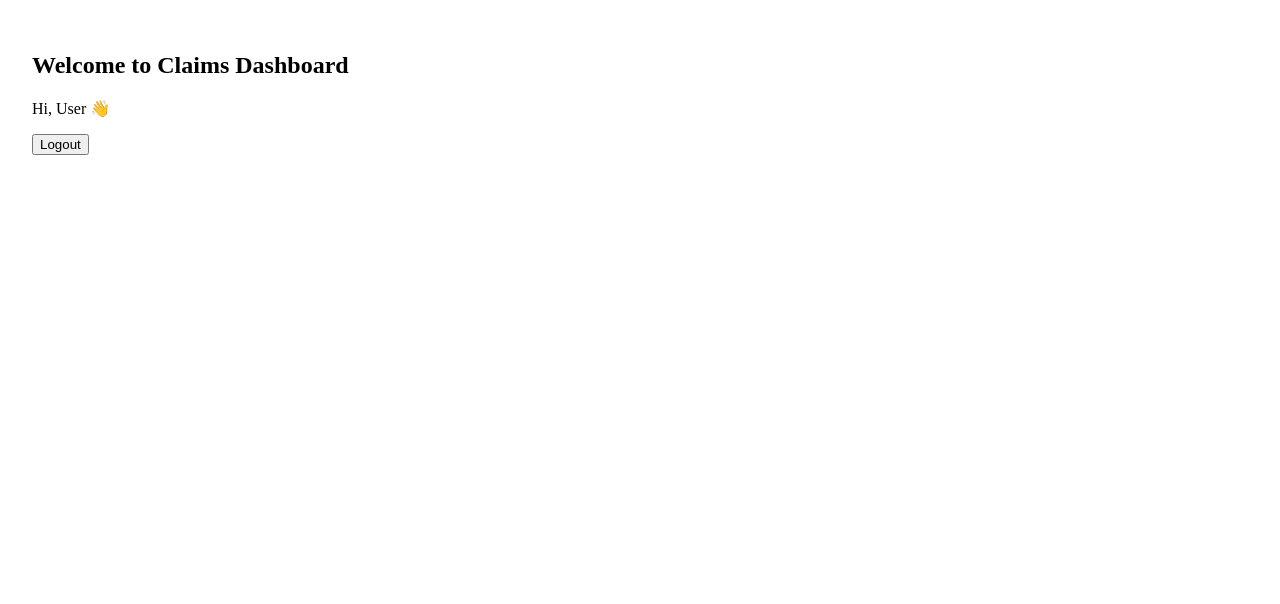
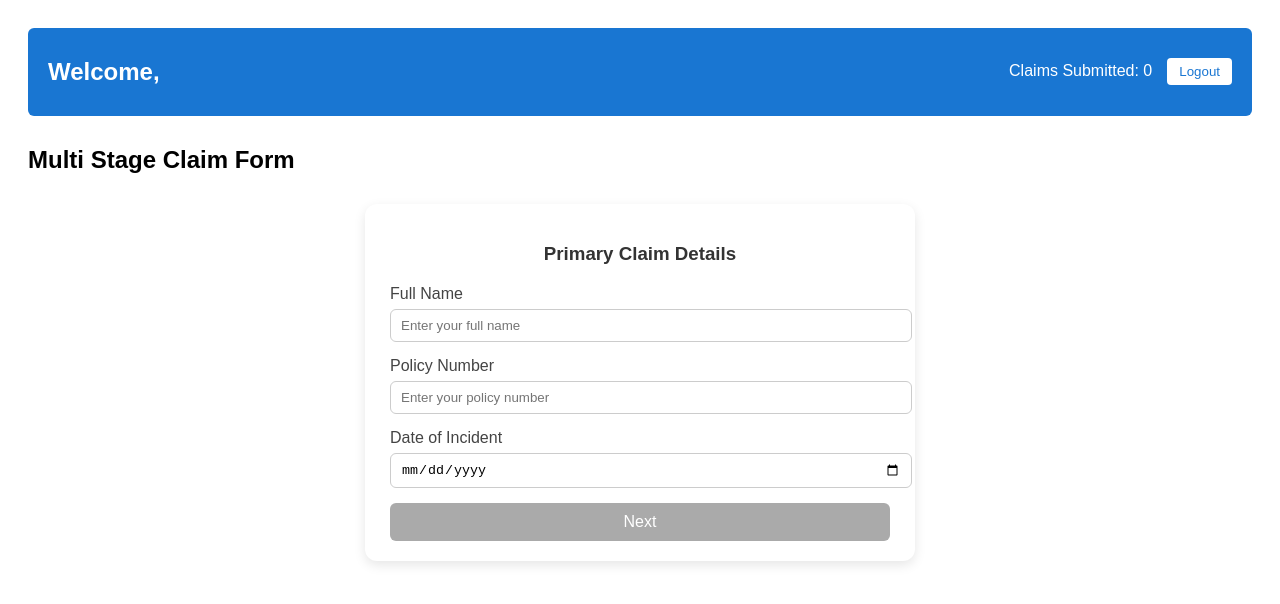
Before and after one commit to parthk219/CLAIMS-INSURANCE-ANG-DOTNET, an Angular app in the folder insurance-claims-portal/: page /claims in a window 1280 px wide. Shown: the top 604 px of the page. Built offline with nearby package versions, Linux system fonts and the light colour scheme.

Commit message:
dashboard+primarycomponent
dashboard+primarycomponent

```diff
--- a/insurance-claims-portal/src/app/components/claims/claims-dashboard/claims-dashboard.component.css
+++ b/insurance-claims-portal/src/app/components/claims/claims-dashboard/claims-dashboard.component.css
@@ -0,0 +1,28 @@
+.dashboard-container {
+  padding: 20px;
+  font-family: Arial, sans-serif;
+}
+
+.dashboard-header {
+  display: flex;
+  justify-content: space-between;
+  align-items: center;
+  background: #1976d2;
+  color: white;
+  padding: 10px 20px;
+  border-radius: 6px;
+}
+
+.right button {
+  margin-left: 15px;
+  background: #fff;
+  color: #1976d2;
+  border: none;
+  padding: 6px 12px;
+  border-radius: 4px;
+  cursor: pointer;
+}
+
+main {
+  margin-top: 30px;
+}
--- a/insurance-claims-portal/src/app/components/claims/claims-dashboard/claims-dashboard.component.html
+++ b/insurance-claims-portal/src/app/components/claims/claims-dashboard/claims-dashboard.component.html
@@ -1 +1,13 @@
-<p>claims-dashboard works!</p>
+<div class="dashboard-container">
+  <header class="dashboard-header">
+    <h2>Welcome, {{ user?.email }}</h2>
+    <div class="right">
+      <span>Claims Submitted: {{ claimsCount }}</span>
+      <button (click)="logout()">Logout</button>
+    </div>
+  </header>
+
+  <main>
+    <app-multi-stage-form (formSubmitted)="onClaimSubmitted()"></app-multi-stage-form>
+  </main>
+</div>
--- a/insurance-claims-portal/src/app/components/claims/claims-dashboard/claims-dashboard.component.ts
+++ b/insurance-claims-portal/src/app/components/claims/claims-dashboard/claims-dashboard.component.ts
@@ -1,23 +1,30 @@
 import { Component } from '@angular/core';
 import { CommonModule } from '@angular/common';
-import { RouterModule } from '@angular/router';
+import { Router } from '@angular/router';
 import { AuthService } from '../../../services/auth.service';
+import { MultiStageFormComponent } from '../multi-stage-form/multi-stage-form.component';
 
 @Component({
   selector: 'app-claims-dashboard',
   standalone: true,
-  imports: [CommonModule, RouterModule],
-  template: `
-    <div style="padding: 24px;">
-      <h2>Welcome to Claims Dashboard</h2>
-      <p>Hi, {{ (auth.user$ | async)?.name || 'User' }} 👋</p>
-      <button (click)="logout()">Logout</button>
-    </div>
-  `
+  imports: [CommonModule, MultiStageFormComponent],
+  templateUrl: './claims-dashboard.component.html',
+  styleUrls: ['./claims-dashboard.component.css']
 })
 export class ClaimsDashboardComponent {
-  constructor(public auth: AuthService) {}
+  user: any;
+  claimsCount = 0;
+
+  constructor(private auth: AuthService, private router: Router) {
+    this.user = this.auth.getCurrentUser();
+  }
+
   logout() {
     this.auth.logout();
+    this.router.navigate(['/login']);
+  }
+
+  onClaimSubmitted() {
+    this.claimsCount++;
   }
 }
--- /dev/null
+++ b/insurance-claims-portal/src/app/components/claims/form-stages/primary-details/primary-details.component.css
@@ -0,0 +1,66 @@
+.primary-details-container {
+  max-width: 500px;
+  margin: 30px auto;
+  padding: 20px 25px;
+  background: #fff;
+  border-radius: 12px;
+  box-shadow: 0 4px 12px rgba(0, 0, 0, 0.1);
+}
+
+.title {
+  text-align: center;
+  color: #333;
+  margin-bottom: 20px;
+  font-weight: 600;
+}
+
+.form-group {
+  margin-bottom: 15px;
+}
+
+label {
+  display: block;
+  margin-bottom: 6px;
+  font-weight: 500;
+  color: #444;
+}
+
+input.form-control {
+  width: 100%;
+  padding: 8px 10px;
+  border-radius: 6px;
+  border: 1px solid #ccc;
+  transition: border-color 0.2s;
+}
+
+input.form-control:focus {
+  outline: none;
+  border-color: #007bff;
+}
+
+.error {
+  font-size: 0.85rem;
+  color: #d9534f;
+  margin-top: 4px;
+}
+
+.btn-submit {
+  width: 100%;
+  padding: 10px;
+  border: none;
+  border-radius: 6px;
+  background-color: #007bff;
+  color: white;
+  font-size: 1rem;
+  cursor: pointer;
+  transition: background-color 0.2s;
+}
+
+.btn-submit:hover:not(:disabled) {
+  background-color: #0056b3;
+}
+
+.btn-submit:disabled {
+  background-color: #aaa;
+  cursor: not-allowed;
+}
--- /dev/null
+++ b/insurance-claims-portal/src/app/components/claims/form-stages/primary-details/primary-details.component.html
@@ -0,0 +1,54 @@
+<div class="primary-details-container">
+  <h3 class="title">Primary Claim Details</h3>
+
+  <form [formGroup]="form" (ngSubmit)="submit()">
+    <!-- Name -->
+    <div class="form-group">
+      <label for="name">Full Name</label>
+      <input
+        id="name"
+        type="text"
+        class="form-control"
+        formControlName="name"
+        placeholder="Enter your full name"
+      />
+      <div class="error" *ngIf="name?.touched && name?.invalid">
+        Name is required.
+      </div>
+    </div>
+
+    <!-- Policy Number -->
+    <div class="form-group">
+      <label for="policyNumber">Policy Number</label>
+      <input
+        id="policyNumber"
+        type="text"
+        class="form-control"
+        formControlName="policyNumber"
+        placeholder="Enter your policy number"
+      />
+      <div class="error" *ngIf="policyNumber?.touched && policyNumber?.invalid">
+        Policy number is required.
+      </div>
+    </div>
+
+    <!-- Date of Incident -->
+    <div class="form-group">
+      <label for="dateOfIncident">Date of Incident</label>
+      <input
+        id="dateOfIncident"
+        type="date"
+        class="form-control"
+        formControlName="dateOfIncident"
+      />
+      <div class="error" *ngIf="dateOfIncident?.touched && dateOfIncident?.invalid">
+        Date of incident is required.
+      </div>
+    </div>
+
+    <!-- Submit -->
+    <button type="submit" class="btn-submit" [disabled]="form.invalid">
+      Next
+    </button>
+  </form>
+</div>
--- /dev/null
+++ b/insurance-claims-portal/src/app/components/claims/form-stages/primary-details/primary-details.component.ts
@@ -0,0 +1,43 @@
+import { Component, EventEmitter, Input, Output } from '@angular/core';
+import { CommonModule } from '@angular/common';
+import { FormBuilder, FormGroup, ReactiveFormsModule, Validators } from '@angular/forms';
+
+@Component({
+  selector: 'app-primary-details',
+  standalone: true,
+  imports: [CommonModule, ReactiveFormsModule],
+  templateUrl: './primary-details.component.html',
+  styleUrls: ['./primary-details.component.css']
+})
+export class PrimaryDetailsComponent {
+  @Input() data: any = {};
+  @Output() next = new EventEmitter<any>();
+
+  form: FormGroup;
+
+  constructor(private fb: FormBuilder) {
+    this.form = this.fb.group({
+      name: ['', Validators.required],
+      policyNumber: ['', Validators.required],
+      dateOfIncident: ['', Validators.required],
+    });
+  }
+
+  ngOnInit() {
+    if (this.data) {
+      this.form.patchValue(this.data);
+    }
+  }
+
+  submit() {
+    if (this.form.valid) {
+      this.next.emit(this.form.value);
+    } else {
+      this.form.markAllAsTouched();
+    }
+  }
+
+  get name() { return this.form.get('name'); }
+  get policyNumber() { return this.form.get('policyNumber'); }
+  get dateOfIncident() { return this.form.get('dateOfIncident'); }
+}
--- /dev/null
+++ b/insurance-claims-portal/src/app/components/claims/multi-stage-form/multi-stage-form.component.css
@@ -0,0 +1,19 @@
+.multi-form {
+  border: 1px solid #ccc;
+  padding: 20px;
+  border-radius: 8px;
+}
+
+.stage {
+  margin-top: 20px;
+}
+
+button {
+  margin: 5px;
+  padding: 6px 12px;
+  border: none;
+  background-color: #1976d2;
+  color: white;
+  border-radius: 4px;
+  cursor: pointer;
+}
--- /dev/null
+++ b/insurance-claims-portal/src/app/components/claims/multi-stage-form/multi-stage-form.component.html
@@ -0,0 +1,11 @@
+<div class="multi-stage-container">
+  <h2>Multi Stage Claim Form</h2>
+
+  <ng-container *ngIf="stage === 1">
+    <app-primary-details [data]="primaryData" (next)="handleNext($event)"></app-primary-details>
+  </ng-container>
+
+  <ng-container *ngIf="stage === 2">
+    <p>Next stage coming soon...</p>
+  </ng-container>
+</div>
--- /dev/null
+++ b/insurance-claims-portal/src/app/components/claims/multi-stage-form/multi-stage-form.component.ts
@@ -0,0 +1,20 @@
+import { Component } from '@angular/core';
+import { CommonModule } from '@angular/common';
+import { PrimaryDetailsComponent } from '../form-stages/primary-details/primary-details.component';
+
+@Component({
+  selector: 'app-multi-stage-form',
+  standalone: true,
+  imports: [CommonModule, PrimaryDetailsComponent],
+  templateUrl: './multi-stage-form.component.html',
+  styleUrls: ['./multi-stage-form.component.css']
+})
+export class MultiStageFormComponent {
+  stage = 1;
+  primaryData: any = {};
+
+  handleNext(data: any) {
+    this.primaryData = data;
+    this.stage++;
+  }
+}
```
